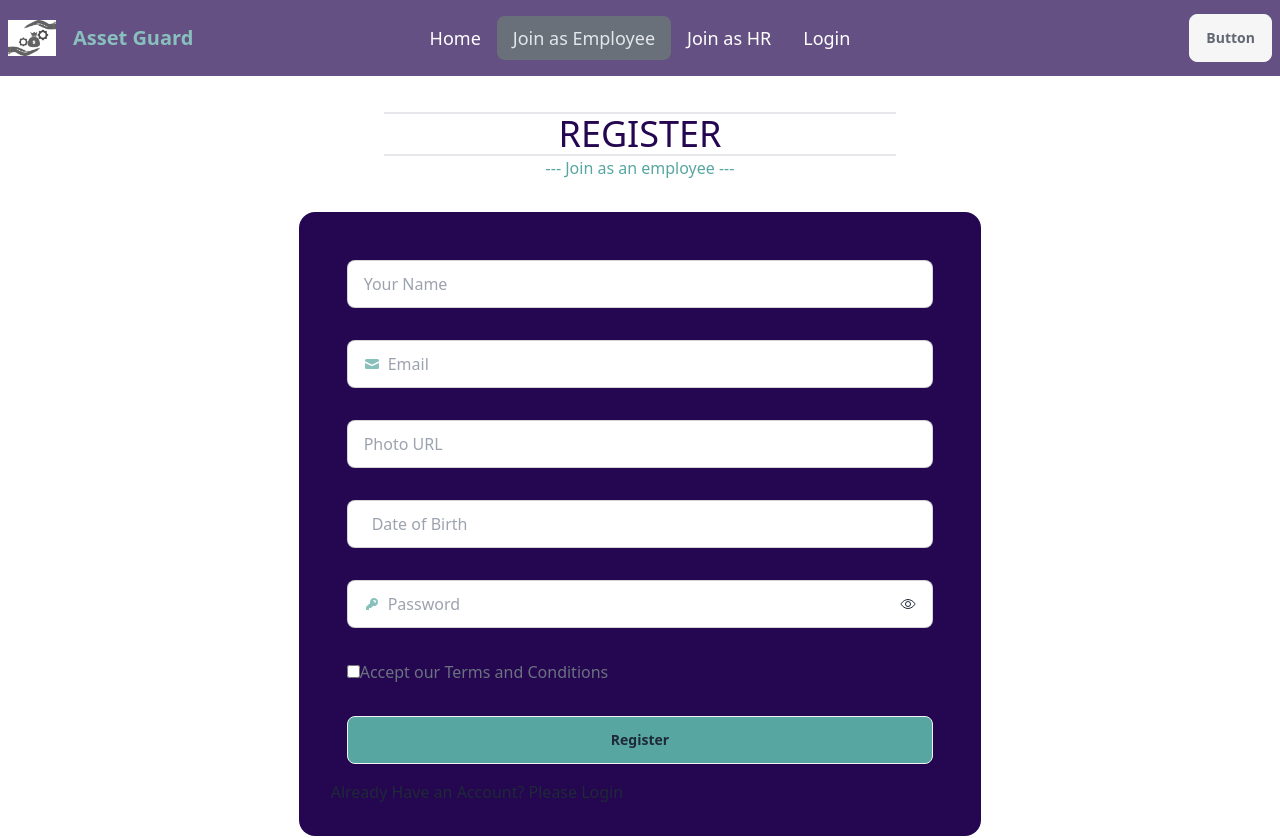
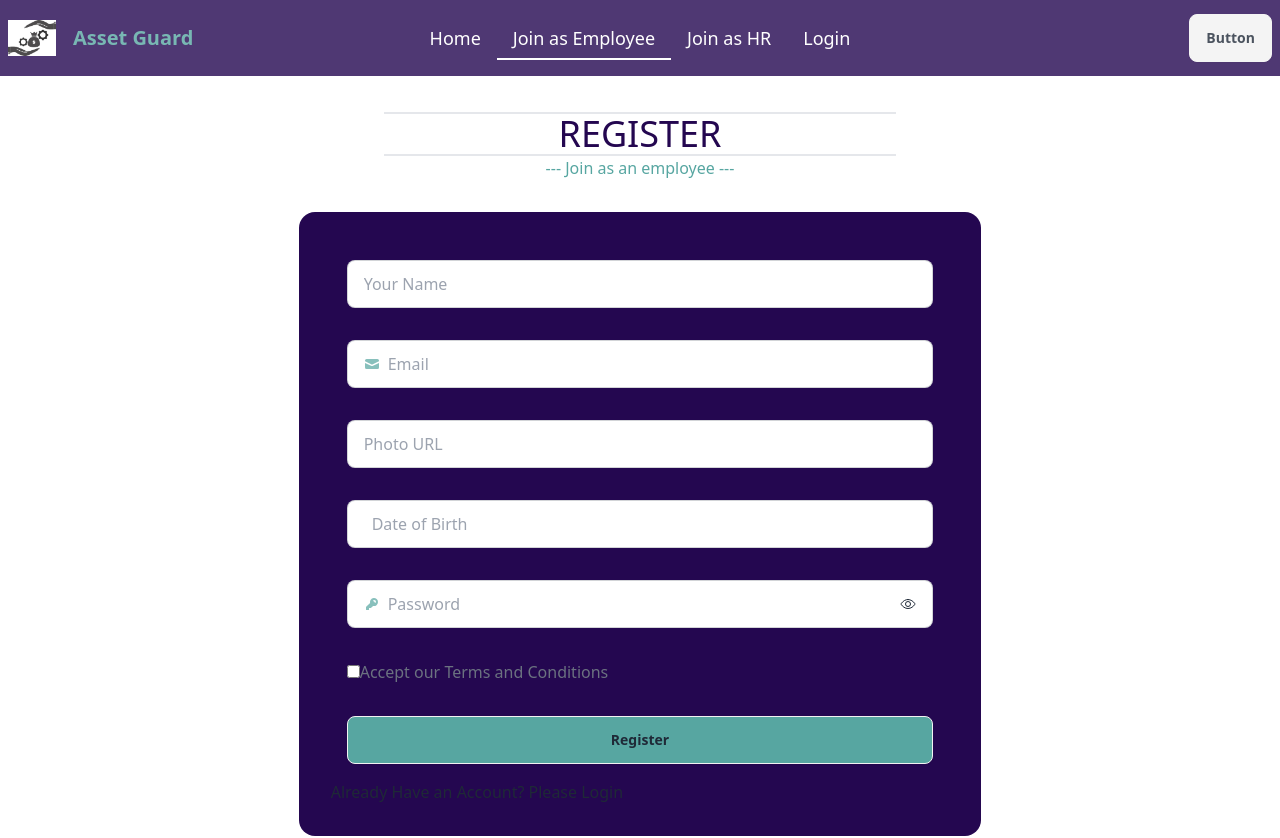
Before and after one commit to NaimoonJannat/B9A12-AssetGuard-Client, a React (Vite) app: page /join-employee in a window 1280 px wide. Shown: the top 838 px of the page. Built offline with nearby package versions, Linux system fonts and the light colour scheme.

Commit message:
Nav guest updated

```diff
--- a/src/Guest/NavGuest.jsx
+++ b/src/Guest/NavGuest.jsx
@@ -1,12 +1,12 @@
 import { NavLink } from "react-router-dom";
-import logo from "../assets/logo.jpg"
+import logo from "../assets/logo.jpg";
+
 const NavGuest = () => {
     const navOptions = <>
         <li>
             <NavLink
                 to="/"
-                className="text-lg text-white"
-                activeClassName="border-b-2 border-[#D1A054]"
+                className={({ isActive }) => `text-lg text-white relative after:absolute after:bottom-0 after:left-0 after:w-full after:h-[2px] after:bg-current after:scale-x-0 after:origin-bottom-right after:transition-transform after:duration-300 ${isActive ? 'after:scale-x-100' : 'hover:after:scale-x-100'}`}
             >
                 Home
             </NavLink>
@@ -14,8 +14,7 @@ const NavGuest = () => {
         <li>
             <NavLink
                 to="/join-employee"
-                className="text-lg text-white"
-                activeClassName="border-b-2 border-[#D1A054] text-[#D1A054]"
+                className={({ isActive }) => `text-lg text-white relative after:absolute after:bottom-0 after:left-0 after:w-full after:h-[2px] after:bg-current after:scale-x-0 after:origin-bottom-right after:transition-transform after:duration-300 ${isActive ? 'after:scale-x-100' : 'hover:after:scale-x-100'}`}
             >
                 Join as Employee
             </NavLink>
@@ -23,8 +22,7 @@ const NavGuest = () => {
         <li>
             <NavLink
                 to="/join-hr"
-                className="text-lg text-white"
-                activeClassName="border-b-2 border-[#D1A054] text-[#D1A054]"
+                className={({ isActive }) => `text-lg text-white relative after:absolute after:bottom-0 after:left-0 after:w-full after:h-[2px] after:bg-current after:scale-x-0 after:origin-bottom-right after:transition-transform after:duration-300 ${isActive ? 'after:scale-x-100' : 'hover:after:scale-x-100'}`}
             >
                 Join as HR
             </NavLink>
@@ -32,8 +30,7 @@ const NavGuest = () => {
         <li>
             <NavLink
                 to="/login"
-                className="text-lg text-white"
-                activeClassName="border-b-2 border-[#D1A054] text-[#D1A054]"
+                className={({ isActive }) => `text-lg text-white relative after:absolute after:bottom-0 after:left-0 after:w-full after:h-[2px] after:bg-current after:scale-x-0 after:origin-bottom-right after:transition-transform after:duration-300 ${isActive ? 'after:scale-x-100' : 'hover:after:scale-x-100'}`}
             >
                 Login
             </NavLink>
@@ -41,7 +38,7 @@ const NavGuest = () => {
     </>;
 
     return (
-        <div className="navbar bg-[#240750] fixed z-10 opacity-70">
+        <div className="navbar bg-[#240750] fixed z-10 opacity-80">
             <div className="navbar-start">
                 <div className="dropdown">
                     <div tabIndex={0} role="button" className="btn btn-ghost lg:hidden">
@@ -54,8 +51,8 @@ const NavGuest = () => {
                     </ul>
                 </div>
                 <div className="flex flex-row justify-center items-center">
-                    <img className="w-12" src={logo} alt="" />
-                <a className="btn btn-ghost text-[#57A6A1] text-xl">Asset Guard</a>
+                    <img className="w-12" src={logo} alt="logo" />
+                    <a className="btn btn-ghost text-[#57A6A1] text-xl">Asset Guard</a>
                 </div>
             </div>
             <div className="navbar-center hidden lg:flex">
--- a/tailwind.config.js
+++ b/tailwind.config.js
@@ -5,7 +5,22 @@ export default {
     "./src/**/*.{js,ts,jsx,tsx}",
   ],
   theme: {
-    extend: {},
+    extend: {
+      keyframes: {
+        underlineGrow: {
+          '0%': { transform: 'scaleX(0)', transformOrigin: 'bottom right' },
+          '100%': { transform: 'scaleX(1)', transformOrigin: 'bottom left' },
+        },
+        underlineShrink: {
+          '0%': { transform: 'scaleX(1)', transformOrigin: 'bottom left' },
+          '100%': { transform: 'scaleX(0)', transformOrigin: 'bottom right' },
+        },
+      },
+      animation: {
+        underlineGrow: 'underlineGrow 0.3s ease-out forwards',
+        underlineShrink: 'underlineShrink 0.3s ease-out forwards',
+      },
+    },
   },
   plugins: [require("daisyui")],
 }
```
